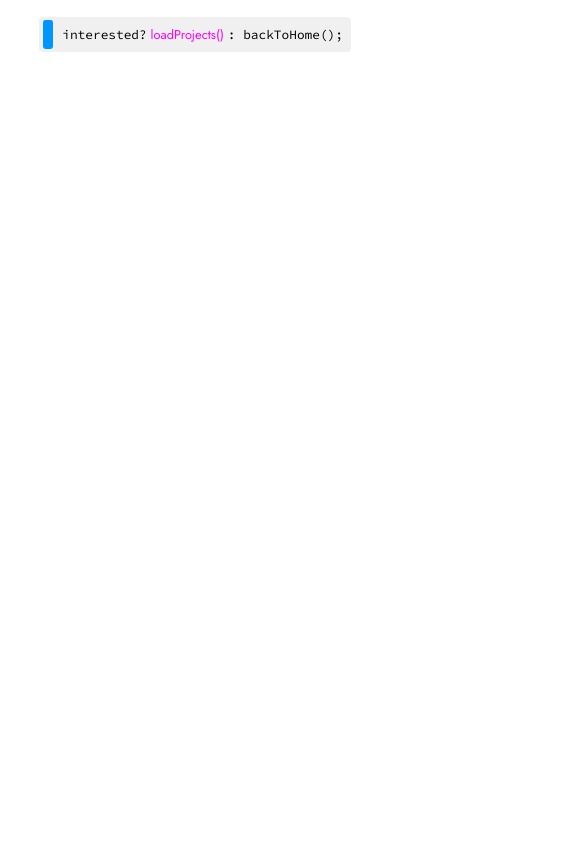
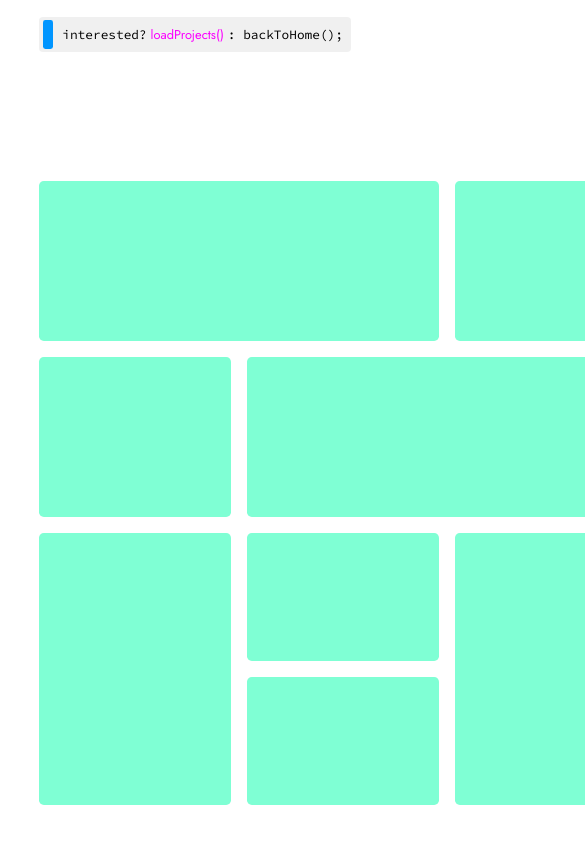
Before and after one commit to soyedotcom/soye.com, a React (Vite) app: page / in a window 390 px wide. Shown: the part 1832-2676 px from the top of the page, 585 px wide, since content can reach past the window. Before the commit the page ends 2372 px from the top, so only its background shows below. Built offline with nearby package versions, Linux system fonts and the light colour scheme.

Commit message:
Add BentoBox.jsx structure

```diff
--- a/src/components/BentoBox.jsx
+++ b/src/components/BentoBox.jsx
@@ -1,2 +1,17 @@
-const BentoBox = () => {};
+import "../styles/BentoBox.css";
+
+const BentoBox = () => {
+  return (
+    <main className="project-container">
+      <section style={{ gridArea: "box-1" }} className="box"></section>
+      <section style={{ gridArea: "box-2" }} className="box"></section>
+      <section style={{ gridArea: "box-3" }} className="box"></section>
+      <section style={{ gridArea: "box-4" }} className="box"></section>
+      <section style={{ gridArea: "box-5" }} className="box"></section>
+      <section style={{ gridArea: "box-6" }} className="box"></section>
+      <section style={{ gridArea: "box-7" }} className="box"></section>
+      <section style={{ gridArea: "box-8" }} className="box"></section>
+    </main>
+  );
+};
 export default BentoBox;
--- /dev/null
+++ b/src/styles/BentoBox.css
@@ -0,0 +1,33 @@
+.project-container {
+  margin: 15vh 0;
+  display: grid;
+  max-width: 50vw;
+  grid-template-columns: 13.5vw 13.5vw 13.5vw 13.5vw;
+  grid-template-rows: 13.5vh 13.5vh 13.5vh 13.5vh;
+  gap: 1rem;
+  grid-template-areas:
+    "box-1 box-1 box-2 box-3"
+    "box-1 box-1 box-6 box-3"
+    "box-4 box-5 box-6 box-7"
+    "box-4 box-5 box-8 box-7 ";
+}
+
+.box {
+  /* background-color: hsla(0, 0%, 85%, 17%); */
+  background-color: aquamarine;
+  border-radius: 0.3rem;
+  cursor: pointer;
+}
+
+@media (max-width: 68rem) {
+  .project-container {
+    grid-template-columns: 12rem 12rem 12rem;
+    grid-template-rows: 10rem 10rem 8rem 8rem;
+
+    grid-template-areas:
+      "box-1 box-1 box-2 "
+      "box-3 box-4 box-4"
+      "box-5 box-6 box-7"
+      "box-5 box-8 box-7";
+  }
+}
```
